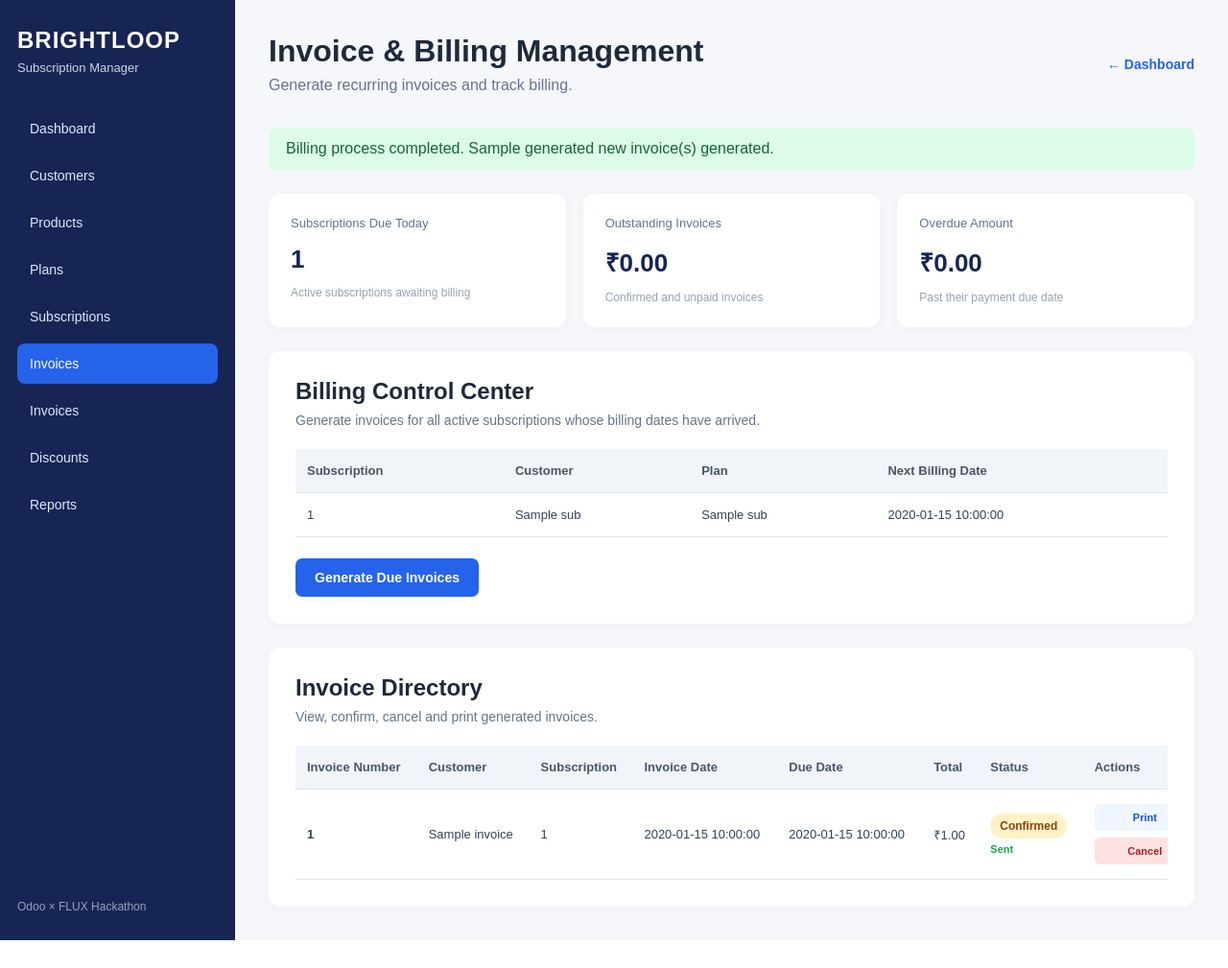
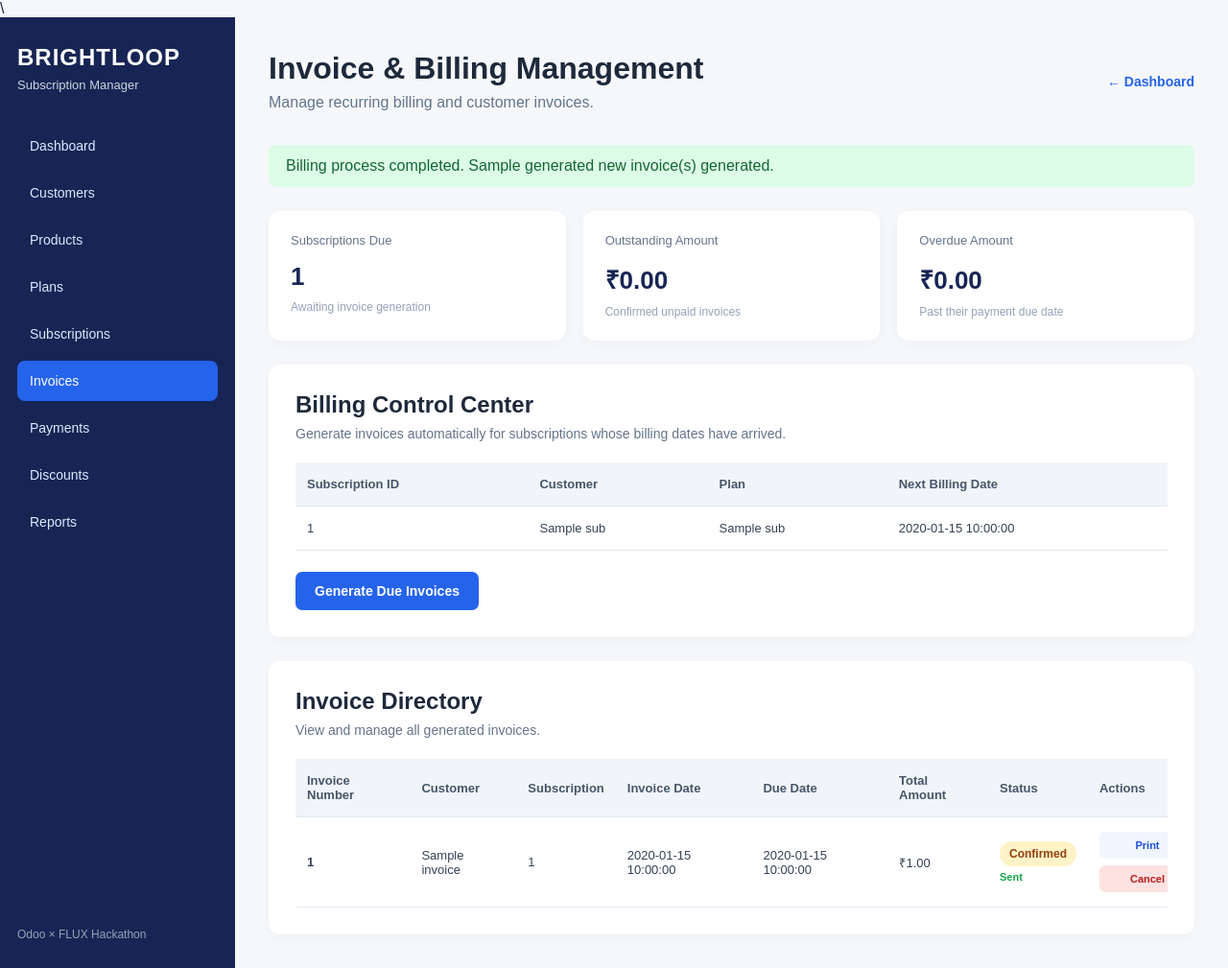
Before and after one commit to harshtech60-cloud/odoo-hackathon-2026, a Python web app: template templates/invoice.html in a window 1280 px wide. Shown: the whole page at 96% size. Before the commit the page ends 980 px from the top, so only its background shows below. Run offline with Jinja, Linux system fonts and the light colour scheme; the template is opened without the code that fills it: most values are stand-ins (such as "Sample title", 1, 10 or a date in 2020).

Commit message:
Update invoice.html

```diff
--- a/templates/invoice.html
+++ b/templates/invoice.html
@@ -1,4 +1,4 @@
-
+\
 <!DOCTYPE html>
 <html lang="en">
 
@@ -6,7 +6,7 @@
     <meta charset="UTF-8">
     <meta name="viewport" content="width=device-width, initial-scale=1.0">
 
-    <title>Brightloop | Invoices & Billing</title>
+    <title>Brightloop | Invoice Management</title>
 
     <link rel="stylesheet"
           href="{{ url_for('static', filename='style.css') }}">
@@ -16,8 +16,7 @@
 
 <div class="layout">
 
-    <!-- Sidebar -->
-
+    <!-- SIDEBAR -->
     <aside class="sidebar">
 
         <div class="brand">
@@ -32,7 +31,7 @@
             <a href="{{ url_for('plans') }}">Plans</a>
             <a href="{{ url_for('subscriptions') }}">Subscriptions</a>
             <a class="active" href="{{ url_for('invoices') }}">Invoices</a>
-            <a href="{{ url_for('invoices') }}">Invoices</a>
+            <a href="#">Payments</a>
             <a href="#">Discounts</a>
             <a href="#">Reports</a>
         </nav>
@@ -44,15 +43,15 @@
     </aside>
 
 
-    <!-- Main Content -->
-
+    <!-- MAIN CONTENT -->
     <main class="main">
 
+        <!-- HEADER -->
         <header class="topbar">
 
             <div>
                 <h1>Invoice & Billing Management</h1>
-                <p>Generate recurring invoices and track billing.</p>
+                <p>Manage recurring billing and customer invoices.</p>
             </div>
 
             <a href="{{ url_for('dashboard') }}" class="back-link">
@@ -62,8 +61,7 @@
         </header>
 
 
-        <!-- Messages -->
-
+        <!-- SUCCESS MESSAGE -->
         {% if message %}
 
         <div class="success-message">
@@ -72,14 +70,19 @@
 
         {% endif %}
 
+
+        <!-- BILLING GENERATION MESSAGE -->
         {% if generated is not none %}
 
         <div class="success-message">
-            Billing process completed. {{ generated }} new invoice(s) generated.
+            Billing process completed.
+            {{ generated }} new invoice(s) generated.
         </div>
 
         {% endif %}
 
+
+        <!-- ERROR MESSAGE -->
         {% if error %}
 
         <div class="error-message">
@@ -89,20 +92,19 @@
         {% endif %}
 
 
-        <!-- Billing Summary -->
-
+        <!-- BILLING SUMMARY -->
         <section class="billing-summary">
 
             <div class="billing-stat">
-                <p>Subscriptions Due Today</p>
+                <p>Subscriptions Due</p>
                 <h2>{{ due_subscriptions|length }}</h2>
-                <small>Active subscriptions awaiting billing</small>
+                <small>Awaiting invoice generation</small>
             </div>
 
             <div class="billing-stat">
-                <p>Outstanding Invoices</p>
+                <p>Outstanding Amount</p>
                 <h2>₹{{ "%.2f"|format(total_outstanding) }}</h2>
-                <small>Confirmed and unpaid invoices</small>
+                <small>Confirmed unpaid invoices</small>
             </div>
 
             <div class="billing-stat">
@@ -114,8 +116,7 @@
         </section>
 
 
-        <!-- Billing Control Center -->
-
+        <!-- BILLING CONTROL CENTER -->
         <section class="billing-control">
 
             <div class="section-heading">
@@ -123,7 +124,7 @@
                 <h2>Billing Control Center</h2>
 
                 <p>
-                    Generate invoices for all active subscriptions
+                    Generate invoices automatically for subscriptions
                     whose billing dates have arrived.
                 </p>
 
@@ -138,7 +139,7 @@
 
                     <thead>
                         <tr>
-                            <th>Subscription</th>
+                            <th>Subscription ID</th>
                             <th>Customer</th>
                             <th>Plan</th>
                             <th>Next Billing Date</th>
@@ -150,10 +151,23 @@
                         {% for sub in due_subscriptions %}
 
                         <tr>
-                            <td>{{ sub["subscription_number"] }}</td>
-                            <td>{{ sub["customer_name"] }}</td>
-                            <td>{{ sub["plan_name"] }}</td>
-                            <td>{{ sub["next_due_date"] }}</td>
+
+                            <td>
+                                {{ sub["subscription_number"] }}
+                            </td>
+
+                            <td>
+                                {{ sub["customer_name"] }}
+                            </td>
+
+                            <td>
+                                {{ sub["plan_name"] }}
+                            </td>
+
+                            <td>
+                                {{ sub["next_due_date"] }}
+                            </td>
+
                         </tr>
 
                         {% endfor %}
@@ -167,8 +181,13 @@
             {% else %}
 
             <div class="empty-billing">
-                <h3>No subscriptions are due for billing.</h3>
-                <p>All active subscriptions are up to date.</p>
+
+                <h3>No subscriptions are currently due.</h3>
+
+                <p>
+                    All active subscriptions are up to date.
+                </p>
+
             </div>
 
             {% endif %}
@@ -176,7 +195,7 @@
 
             <form method="POST"
                   action="{{ url_for('generate_due_invoices') }}"
-                  onsubmit="return confirm('Generate all due invoices? This process will check for duplicate billing before creating invoices.');">
+                  onsubmit="return confirm('Are you sure you want to generate all due invoices?');">
 
                 <button type="submit" class="primary-button">
                     Generate Due Invoices
@@ -187,8 +206,7 @@
         </section>
 
 
-        <!-- Invoice Directory -->
-
+        <!-- INVOICE DIRECTORY -->
         <section class="invoice-table-section">
 
             <div class="section-heading">
@@ -196,27 +214,30 @@
                 <h2>Invoice Directory</h2>
 
                 <p>
-                    View, confirm, cancel and print generated invoices.
+                    View and manage all generated invoices.
                 </p>
 
             </div>
 
 
+            <!-- INVOICE TABLE -->
             <div class="table-container">
 
                 <table>
 
                     <thead>
+
                         <tr>
                             <th>Invoice Number</th>
                             <th>Customer</th>
                             <th>Subscription</th>
                             <th>Invoice Date</th>
                             <th>Due Date</th>
-                            <th>Total</th>
+                            <th>Total Amount</th>
                             <th>Status</th>
                             <th>Actions</th>
                         </tr>
+
                     </thead>
 
 
@@ -226,33 +247,56 @@
 
                         <tr>
 
+                            <!-- Invoice Number -->
                             <td>
-                                <strong>{{ invoice["invoice_number"] }}</strong>
+                                <strong>
+                                    {{ invoice["invoice_number"] }}
+                                </strong>
                             </td>
 
-                            <td>{{ invoice["customer_name"] }}</td>
 
-                            <td>{{ invoice["subscription_number"] }}</td>
+                            <!-- Customer -->
+                            <td>
+                                {{ invoice["customer_name"] }}
+                            </td>
 
-                            <td>{{ invoice["invoice_date"] }}</td>
 
+                            <!-- Subscription -->
                             <td>
+                                {{ invoice["subscription_number"] }}
+                            </td>
+
+
+                            <!-- Invoice Date -->
+                            <td>
+                                {{ invoice["invoice_date"] }}
+                            </td>
+
+
+                            <!-- Due Date -->
+                            <td>
+
                                 {{ invoice["due_date"] }}
 
                                 {% if invoice["status"] == "Confirmed"
-                                      and invoice["due_date"] < today %}
+                                    and invoice["due_date"] < today %}
 
-                                    <small class="overdue-label">
+                                    <span class="overdue-label">
                                         Overdue
-                                    </small>
+                                    </span>
 
                                 {% endif %}
+
                             </td>
 
+
+                            <!-- Amount -->
                             <td>
                                 ₹{{ "%.2f"|format(invoice["total_amount"]) }}
                             </td>
 
+
+                            <!-- Status -->
                             <td>
 
                                 <span class="status-badge status-{{ invoice['status']|lower }}">
@@ -265,18 +309,24 @@
 
                             </td>
 
+
+                            <!-- Actions -->
                             <td>
 
                                 <div class="invoice-actions">
 
+                                    <!-- Print -->
                                     <a
                                         href="{{ url_for('print_invoice', invoice_id=invoice['id']) }}"
                                         target="_blank"
                                         class="small-action-link">
+
                                         Print
+
                                     </a>
 
 
+                                    <!-- Confirm -->
                                     {% if invoice["status"] == "Draft" %}
 
                                     <form method="POST"
@@ -288,7 +338,9 @@
 
                                         <button type="submit"
                                                 class="small-action-button">
+
                                             Confirm
+
                                         </button>
 
                                     </form>
@@ -296,9 +348,9 @@
                                     {% endif %}
 
 
-                                    {% if invoice["status"] in ["Draft", "Confirmed"] %}
-
-                                    {% if not invoice["sent_at"] %}
+                                    <!-- Mark Sent -->
+                                    {% if invoice["status"] in ["Draft", "Confirmed"]
+                                          and not invoice["sent_at"] %}
 
                                     <form method="POST"
                                           action="{{ url_for('invoice_action', invoice_id=invoice['id']) }}">
@@ -309,7 +361,9 @@
 
                                         <button type="submit"
                                                 class="small-action-button">
+
                                             Mark Sent
+
                                         </button>
 
                                     </form>
@@ -317,9 +371,12 @@
                                     {% endif %}
 
 
+                                    <!-- Cancel -->
+                                    {% if invoice["status"] in ["Draft", "Confirmed"] %}
+
                                     <form method="POST"
                                           action="{{ url_for('invoice_action', invoice_id=invoice['id']) }}"
-                                          onsubmit="return confirm('Cancel this invoice?');">
+                                          onsubmit="return confirm('Are you sure you want to cancel this invoice?');">
 
                                         <input type="hidden"
                                                name="action"
@@ -327,7 +384,9 @@
 
                                         <button type="submit"
                                                 class="small-danger-button">
+
                                             Cancel
+
                                         </button>
 
                                     </form>
@@ -344,9 +403,16 @@
                         {% else %}
 
                         <tr>
+
                             <td colspan="8" class="empty-state">
+
                                 No invoices generated yet.
+
+                                Generate your first invoice using
+                                the Billing Control Center.
+
                             </td>
+
                         </tr>
 
                         {% endfor %}
```
